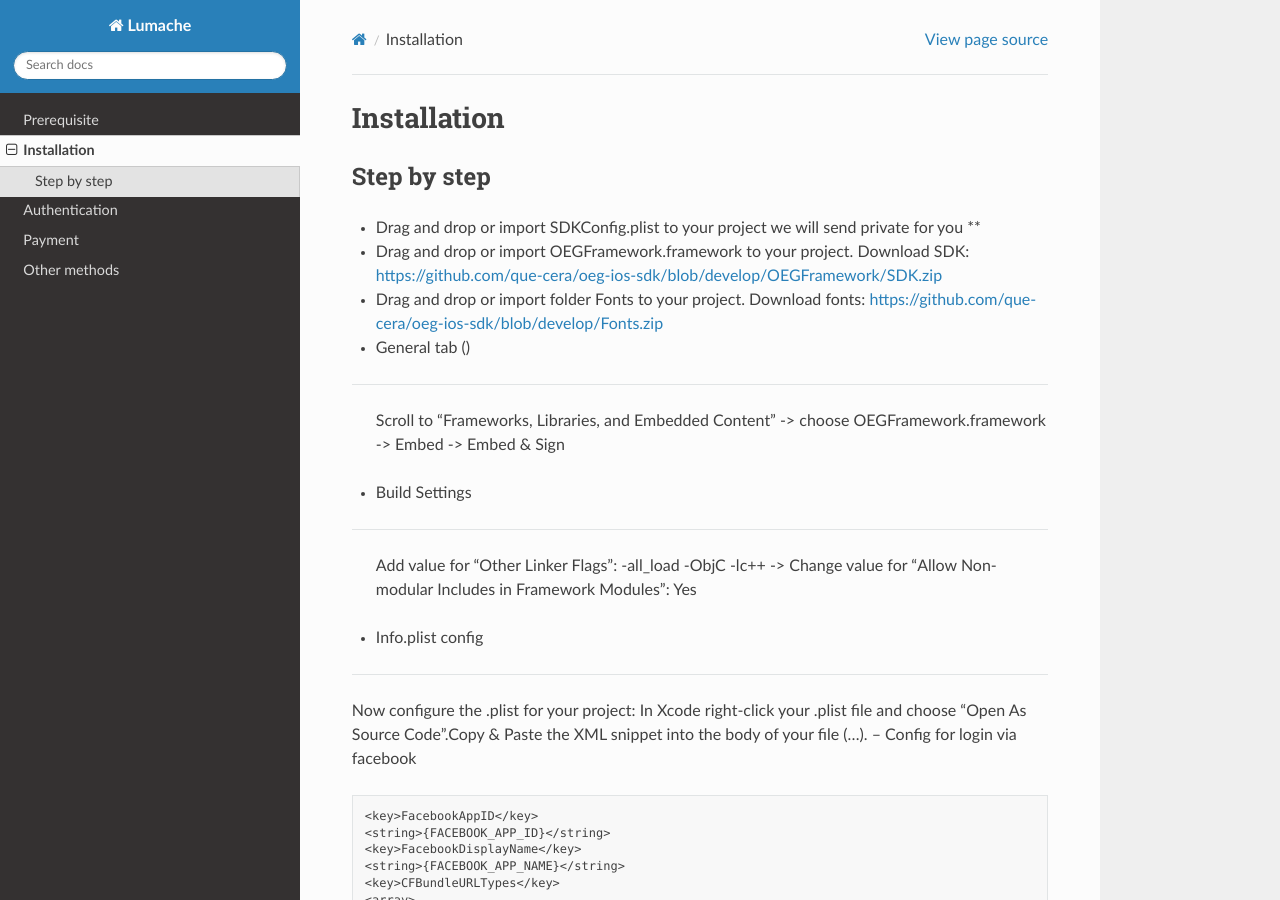
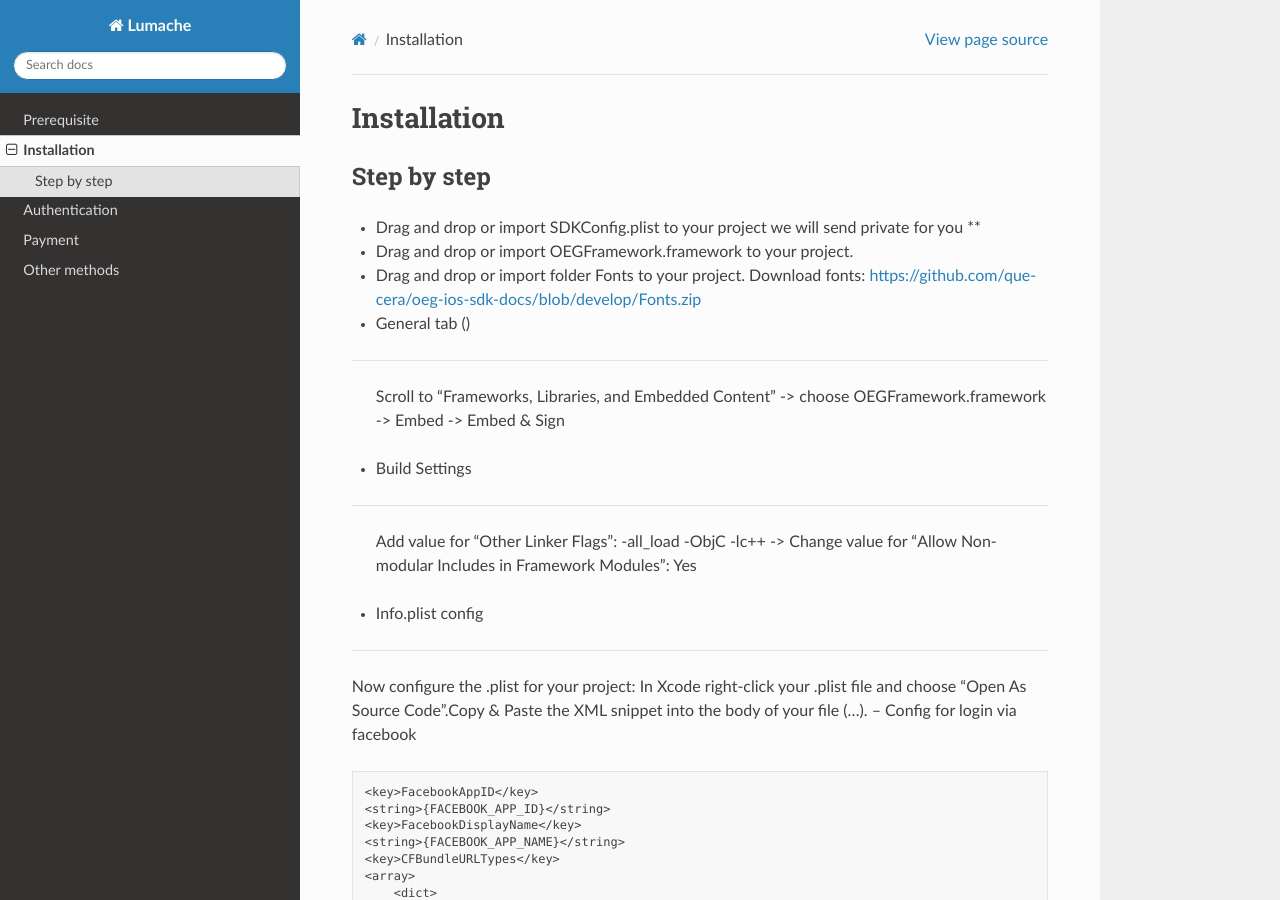
Before and after one commit to que-cera/oeg-ios-sdk-docs, a Sphinx documentation site: the page built from docs/source/install.rst, in a window 1280 px wide and 900 px high. Built offline with Sphinx 7.4.7 and the Read the Docs theme 3.1.0, drawn with Linux system fonts in a browser that asks for light colours; some of the changed text lies outside the part shown.

Commit message:
Update docs

```diff
--- a/docs/source/install.rst
+++ b/docs/source/install.rst
@@ -6,9 +6,9 @@ Step by step
 
 - Drag and drop or import SDKConfig.plist to your project we will send private for you **
 
-- Drag and drop or import OEGFramework.framework to your project. Download SDK: https://github.com/que-cera/oeg-ios-sdk/blob/develop/OEGFramework/SDK.zip
+- Drag and drop or import OEGFramework.framework to your project.
 
-- Drag and drop or import folder Fonts to your project. Download fonts: https://github.com/que-cera/oeg-ios-sdk/blob/develop/Fonts.zip
+- Drag and drop or import folder Fonts to your project. Download fonts: https://github.com/que-cera/oeg-ios-sdk-docs/blob/develop/Fonts.zip
 
 - General tab ()
 ^^^^^^^^^^^^^^^^^^^^^^^^^^^^^
@@ -159,11 +159,7 @@ Now configure the .plist for your project: In Xcode right-click your .plist file
             return [OEGManager handleOpenURL:url options:options];
         }
 
-- Download SDK: https://github.com/que-cera/oeg-ios-sdk/blob/develop/OEGFramework/SDK.zip
-
-- Download Sample: https://github.com/que-cera/oeg-ios-sdk/blob/develop/TestSDK.zip
-
-- Download fonts: https://github.com/que-cera/oeg-ios-sdk/blob/develop/Fonts.zip
+- Download Fonts: https://github.com/que-cera/oeg-ios-sdk-docs/blob/develop/Fonts.zip
 
 - Cài bản build OEG Demo SDK Horizontal: https://dply.me/vnc3nq
 
```
